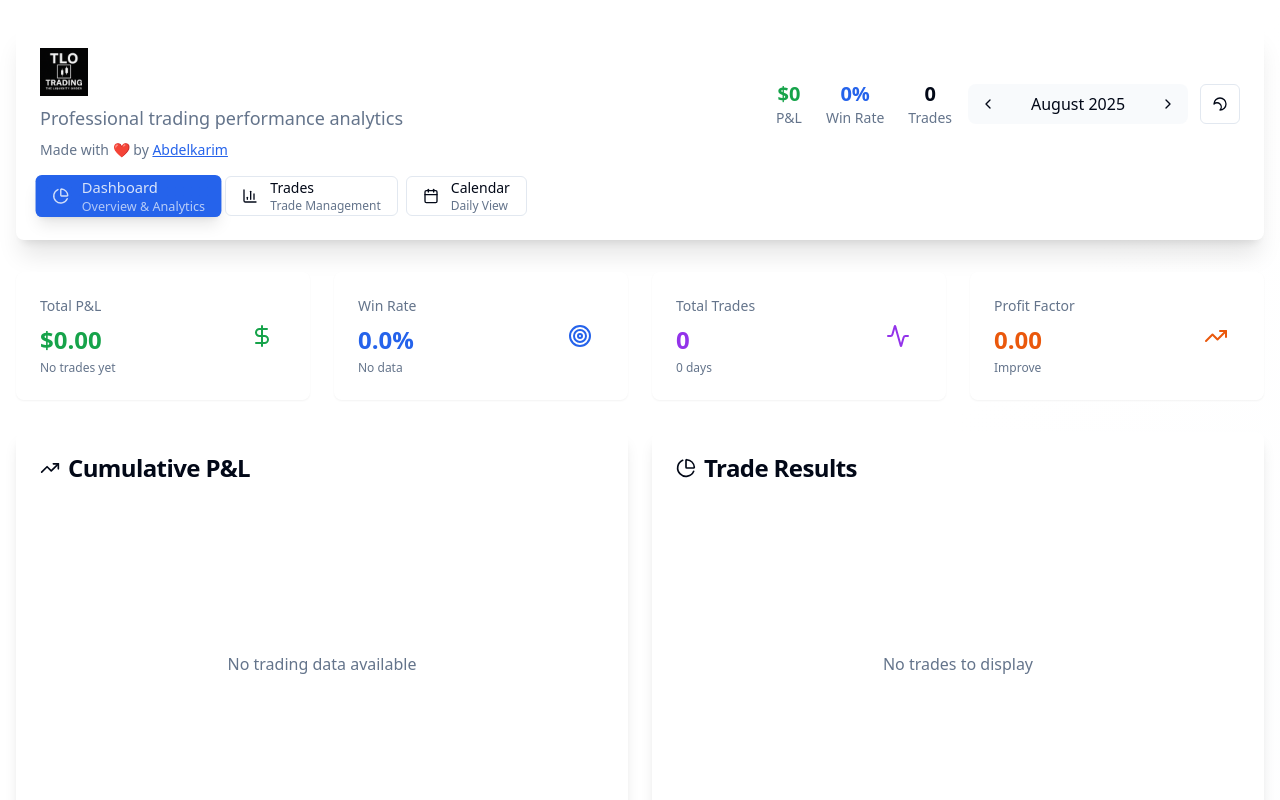
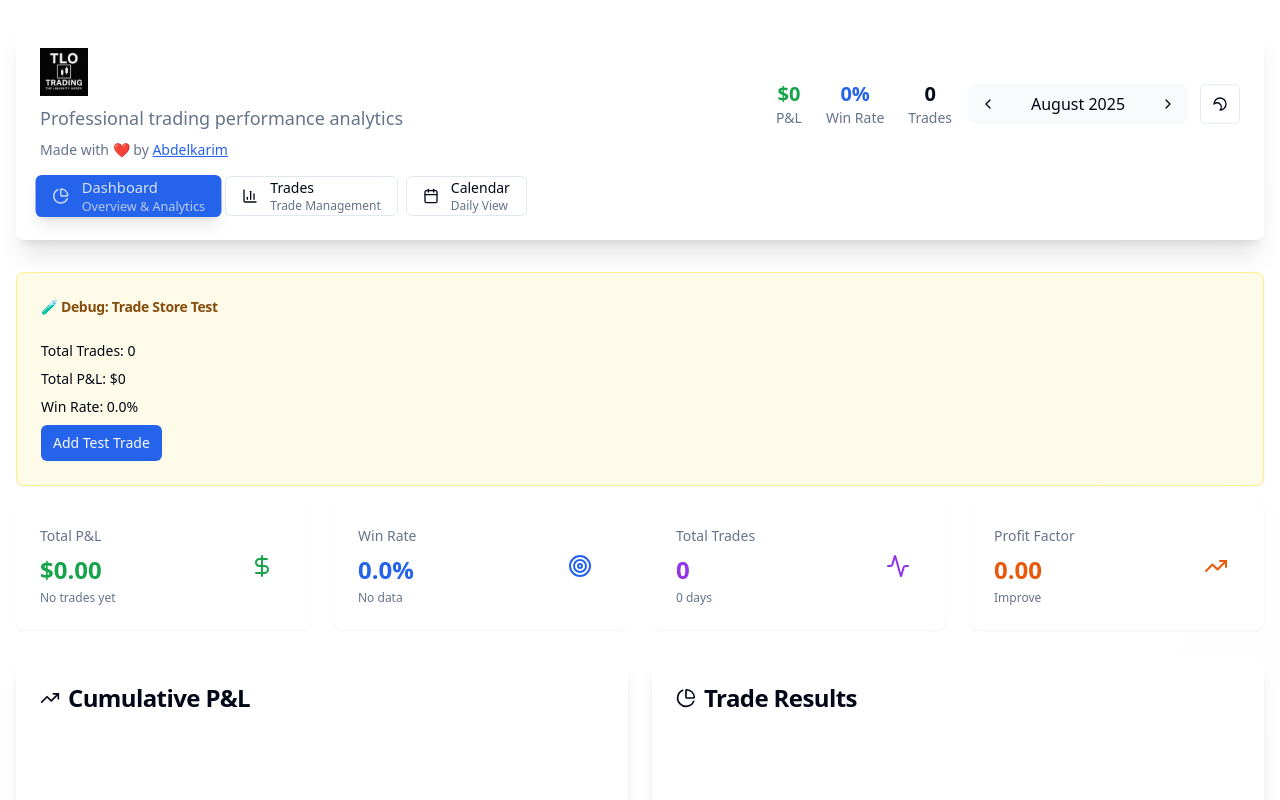
Before and after one commit to VeinDevTtv/trade-journal, a React (Vite) app: page / in a window 1280 px wide. Shown: the top 800 px of the page. Built offline with nearby package versions, Linux system fonts and the light colour scheme.

Commit message:
Add DebugTradeTest component and enhance CalendarView with time input

```diff
--- a/src/App.tsx
+++ b/src/App.tsx
@@ -5,6 +5,7 @@ import { useTradeStore } from './store/tradeStore'
 import { TableView } from './components/TableView'
 import { CalendarView } from './components/CalendarView'
 import { DashboardView } from './components/DashboardView'
+import { DebugTradeTest } from './components/DebugTradeTest'
 import { Button } from './components/ui/button'
 import { Card, CardContent, CardHeader, CardTitle } from './components/ui/card'
 import {
@@ -270,6 +271,9 @@ function App() {
           </Card>
         </motion.div>
 
+        {/* Debug Component - Remove this after testing */}
+        <DebugTradeTest />
+
         {/* Main Content with smooth transitions */}
         <AnimatePresence mode="wait">
           <motion.div
--- a/src/components/CalendarView.tsx
+++ b/src/components/CalendarView.tsx
@@ -74,6 +74,7 @@ export function CalendarView() {
     addTrade({
       pair: '',
       date,
+      time: '',
       direction: '-',
       profitLoss: 0,
       result: 'Breakeven',
@@ -213,7 +214,13 @@ export function CalendarView() {
                             </div>
                           </div>
                         ) : (
-                          <div className="text-xs p-2 bg-muted/20 rounded-md border-2 border-dashed border-muted h-full flex flex-col justify-center items-center group hover:bg-muted/40 transition-colors">
+                          <div
+                            className="text-xs p-2 bg-muted/20 rounded-md border-2 border-dashed border-muted h-full flex flex-col justify-center items-center group hover:bg-muted/40 transition-colors cursor-pointer"
+                            onClick={(e) => {
+                              e.stopPropagation()
+                              addTradeForDate(dateString)
+                            }}
+                          >
                             <div className="opacity-50 group-hover:opacity-75 transition-opacity">
                               <Plus className="h-4 w-4 mb-1" />
                               <div>Add Trade</div>
--- /dev/null
+++ b/src/components/DebugTradeTest.tsx
@@ -0,0 +1,48 @@
+import { useTradeStore } from '../store/tradeStore'
+import { Button } from './ui/button'
+import { Card, CardContent, CardHeader, CardTitle } from './ui/card'
+
+export function DebugTradeTest() {
+  const { addTrade, getCurrentMonthTrades, getTradeSummary } = useTradeStore()
+  const trades = getCurrentMonthTrades()
+  const summary = getTradeSummary()
+
+  const testAddTrade = () => {
+    const today = new Date().toISOString().split('T')[0]
+    const testTrade = {
+      pair: 'EURUSD',
+      date: today,
+      time: '10:30',
+      direction: 'Long' as const,
+      profitLoss: 100,
+      result: 'Win' as const,
+      riskReward: 2.5,
+      account: 'Demo' as const,
+      emotions: 'Test trade from debug component'
+    }
+
+    console.log('Adding test trade:', testTrade)
+    addTrade(testTrade)
+    console.log('Trades after add:', getCurrentMonthTrades())
+  }
+
+  return (
+    <Card className="mb-4 border-yellow-200 bg-yellow-50 dark:bg-yellow-900/20">
+      <CardHeader>
+        <CardTitle className="text-sm text-yellow-800 dark:text-yellow-200">
+          🧪 Debug: Trade Store Test
+        </CardTitle>
+      </CardHeader>
+      <CardContent>
+        <div className="space-y-2 text-sm">
+          <p>Total Trades: {trades.length}</p>
+          <p>Total P&L: ${summary.totalProfitLoss}</p>
+          <p>Win Rate: {summary.winRate.toFixed(1)}%</p>
+          <Button onClick={testAddTrade} size="sm" className="mt-2">
+            Add Test Trade
+          </Button>
+        </div>
+      </CardContent>
+    </Card>
+  )
+}
```
